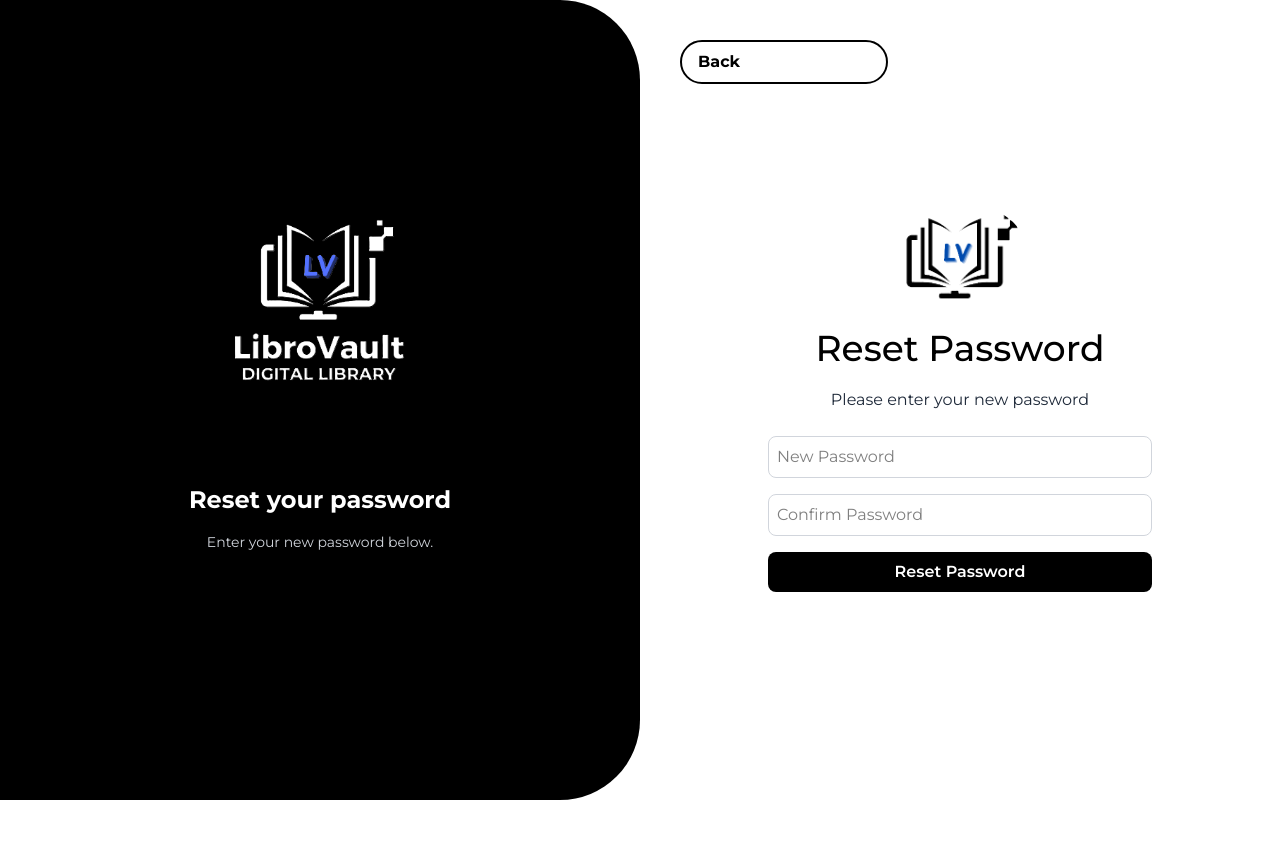
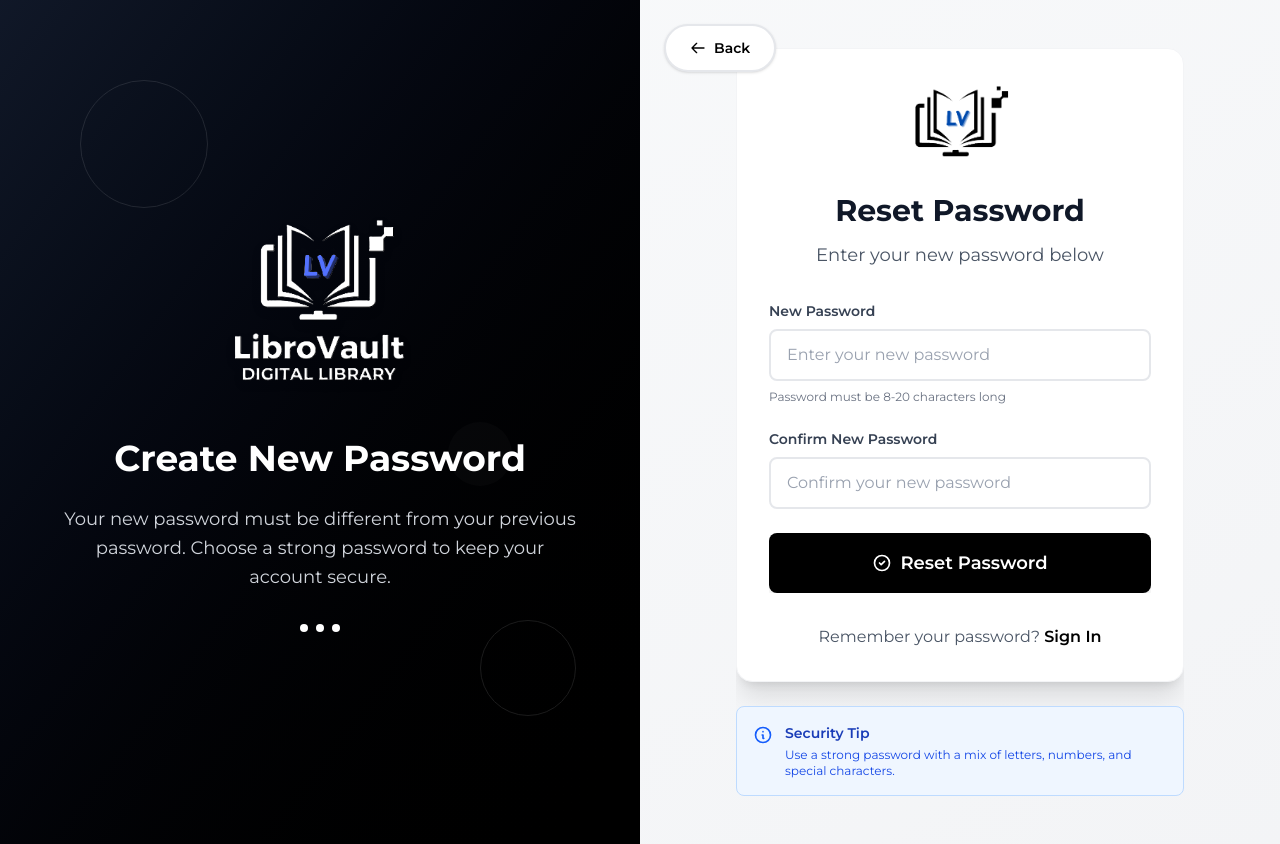
Before and after one commit to Navneetsingh04/LibroVault-LMS, a React (Vite) app in the folder client/: page /password/reset/1 in a window 1280 px wide. Before the commit the page ends 800 px from the top, so only its background shows below. Built offline with nearby package versions, Linux system fonts and the light colour scheme.

Commit message:
Enhance UI for Forgot Password and Reset Password pages with improved styling and responsiveness

```diff
--- a/client/src/pages/ForgotPassword.jsx
+++ b/client/src/pages/ForgotPassword.jsx
@@ -34,72 +34,116 @@ const ForgotPassword = () => {
   }
 
   return (
-    <div className="flex flex-col md:flex-row h-screen">
+    <div className="min-h-screen bg-gradient-to-br from-gray-50 to-gray-100 flex flex-col md:flex-row">
       {/* Left Side */}
-      <div className="hidden md:flex md:w-1/2 bg-black text-white flex-col justify-center items-center p-8 rounded-tr-[80px] rounded-br-[80px]">
+      <div className="hidden md:flex md:w-1/2 bg-gradient-to-br from-gray-900 to-black text-white flex-col justify-center items-center p-8 relative overflow-hidden rounded-r-4xl">
+        <div className="relative z-10 text-center">
           <img
             src={logo_with_title}
             alt="logo"
-          className="h-44 w-auto mb-12"
+            className="h-44 w-auto mb-12 mx-auto drop-shadow-lg"
           />
-        <h2 className="text-3xl font-bold">Forgot your password?</h2>
-        <p className="mt-4 text-sm text-gray-300 px-12 text-center">
-          Enter your registered email address and we'll send you a link to
-          reset your password.
+          <h2 className="text-4xl font-bold mb-6 leading-tight">
+            Forgot your password?
+          </h2>
+          <p className="text-lg text-gray-300 px-8 leading-relaxed">
+            Don't worry! It happens to the best of us. Enter your registered email address and we'll send you a secure link to reset your password.
+          </p>
+          <div className="mt-8 flex justify-center space-x-2">
+            <div className="w-2 h-2 bg-white rounded-full animate-pulse"></div>
+            <div className="w-2 h-2 bg-white rounded-full animate-pulse delay-100"></div>
+            <div className="w-2 h-2 bg-white rounded-full animate-pulse delay-200"></div>
+          </div>
+        </div>
+      </div>
+
+      {/* Right Side */}
+      <div className="w-full md:w-1/2 flex flex-col justify-center items-center px-6 py-12 relative overflow-hidden">
+        {/* Back Button */}
+        <Link
+          to="/login"
+          className="absolute top-6 left-6 group flex items-center space-x-2 bg-white border-2 border-gray-200 hover:border-black rounded-full px-6 py-3 text-sm font-semibold hover:bg-black hover:text-white transition-all duration-300 shadow-sm hover:shadow-md"
+        >
+          <svg className="w-4 h-4 group-hover:text-white transition-colors" fill="none" stroke="currentColor" viewBox="0 0 24 24">
+            <path strokeLinecap="round" strokeLinejoin="round" strokeWidth={2} d="M10 19l-7-7m0 0l7-7m-7 7h18" />
+          </svg>
+          <span>Back to Login</span>
+        </Link>
+
+        <div className="w-full max-w-md mt-12 md:mt-0">
+          {/* Logo for mobile */}
+          <div className="flex justify-center mb-8 md:hidden">
+            <img src={logo} alt="logo" className="h-16 w-auto" />
+          </div>
+
+          {/* Main Content */}
+          <div className="bg-white rounded-2xl shadow-xl p-8 border border-gray-100 max-h-[90vh] overflow-y-auto">
+            <div className="hidden md:flex justify-center mb-8">
+              <img src={logo} alt="logo" className="h-20 w-auto" />
+            </div>
+
+            <div className="text-center mb-8">
+              <h1 className="text-3xl font-bold text-gray-900 mb-3">
+                Reset Password
+              </h1>
+              <p className="text-gray-600 text-lg">
+                Enter your email to receive a reset link
               </p>
             </div>
 
-      {/* Right Side */}
-      <div className="w-full md:w-1/2 flex flex-col justify-center items-center px-6 py-12 relative">
-        <Link
-          to="/login"
-          className="absolute top-6 left-6 border-2 border-black rounded-full px-5 py-2 text-sm font-semibold hover:bg-black hover:text-white transition"
-        >
-          Back
-        </Link>
-
-        <div className="w-full max-w-sm mt-12 md:mt-0">
-          <div className="flex justify-center mb-10">
-            <img src={logo} alt="logo" className="h-20 w-auto" />
-          </div>
-
-          <h1 className="text-3xl font-semibold text-center mb-4">
-            Forgot Password
-          </h1>
-          <p className="text-gray-700 text-center mb-8">
-            Please enter your email
-          </p>
-
             <form onSubmit={handleForgotPassword} className="space-y-6">
-            <div>
+              <div className="space-y-2">
                 <label
                   htmlFor="email"
-                className="block text-sm font-medium text-gray-700 mb-1"
+                  className="block text-sm font-semibold text-gray-700"
                 >
-                Email address
+                  Email Address
                 </label>
+                <div className="relative">
                   <input
                     type="email"
                     id="email"
                     required
                     value={email}
                     onChange={(e) => setEmail(e.target.value)}
-                className="w-full border border-gray-300 rounded-md py-2 px-4 "
+                    placeholder="Enter your email address"
+                    className="w-full border-2 border-gray-200 rounded-lg py-3 px-4 text-gray-700 placeholder-gray-400 focus:border-black focus:ring-0 focus:outline-none transition-colors duration-200"
                   />
+                </div>
               </div>
 
               <button
                 type="submit"
                 disabled={loading}
-              className={`w-full py-2 rounded-md text-white font-medium transition ${
+                className={`w-full py-3 rounded-lg font-semibold text-lg transition-all duration-300 transform  ${
                   loading
-                  ? "bg-gray-400 cursor-not-allowed"
-                  : "bg-black hover:bg-white hover:text-black border-2 border-black"
+                    ? "bg-gray-400 text-white cursor-not-allowed"
+                    : "bg-black text-white hover:bg-gray-800 shadow-lg hover:shadow-xl"
                 }`}
               >
-              {loading ? "Sending..." : "Send Reset Link"}
+                {loading ? (
+                  <div className="flex items-center justify-center space-x-2">
+                    <div className="w-5 h-5 border-2 border-white border-t-transparent rounded-full animate-spin"></div>
+                    <span>Sending Reset Link...</span>
+                  </div>
+                ) : (
+                  "Send Reset Link"
+                )}
               </button>
             </form>
+
+            <div className="mt-8 text-center">
+              <p className="text-gray-600">
+                Remember your password?{" "}
+                <Link
+                  to="/login"
+                  className="text-black font-semibold hover:underline transition-all duration-200"
+                >
+                  Sign In
+                </Link>
+              </p>
+            </div>
+          </div>
         </div>
       </div>
     </div>
--- a/client/src/pages/ResetPassword.jsx
+++ b/client/src/pages/ResetPassword.jsx
@@ -50,67 +50,171 @@ const ResetPassword = () => {
   }
 
   return (
-    <div className="flex flex-col justify-center md:flex-row h-screen">
+    <div className="min-h-screen bg-gradient-to-br from-gray-50 to-gray-100 flex flex-col md:flex-row">
       {/* Left Section */}
-      <div className="hidden w-full md:w-1/2 bg-black text-white md:flex flex-col justify-center items-center p-8 rounded-tr-[80px] rounded-br-[80px]">
-        <div className="text-center h-[376px]">
-          <div className="flex justify-center items-center mb-12">
-            <img src={logo_with_title} alt="logo" className="mb-12 h-44 w-auto" />
+      <div className="hidden md:flex md:w-1/2 bg-gradient-to-br from-gray-900 to-black text-white flex-col justify-center items-center p-8 relative overflow-hidden">
+        {/* Background decorative elements */}
+        <div className="absolute top-0 left-0 w-full h-full opacity-10">
+          <div className="absolute top-20 left-20 w-32 h-32 border border-white rounded-full"></div>
+          <div className="absolute bottom-32 right-16 w-24 h-24 border border-white rounded-full"></div>
+          <div className="absolute top-1/2 right-32 w-16 h-16 bg-white rounded-full opacity-20"></div>
         </div>
-          <h2 className="text-2xl font-bold justify-center">Reset your password</h2>
-          <p className="mt-4 text-sm text-gray-300">Enter your new password below.</p>
+
+        <div className="relative z-10 text-center">
+          <img
+            src={logo_with_title}
+            alt="logo"
+            className="h-44 w-auto mb-12 mx-auto drop-shadow-lg"
+          />
+          <h2 className="text-4xl font-bold mb-6 leading-tight">
+            Create New Password
+          </h2>
+          <p className="text-lg text-gray-300 px-8 leading-relaxed">
+            Your new password must be different from your previous password. Choose a strong password to keep your account secure.
+          </p>
+
+          <div className="mt-8 flex justify-center space-x-2">
+            <div className="w-2 h-2 bg-white rounded-full animate-pulse"></div>
+            <div className="w-2 h-2 bg-white rounded-full animate-pulse delay-100"></div>
+            <div className="w-2 h-2 bg-white rounded-full animate-pulse delay-200"></div>
+          </div>
         </div>
       </div>
 
       {/* Right Section */}
-      <div className="w-full md:w-1/2 flex flex-col justify-center items-center px-8 py-12 relative">
+      <div className="w-full md:w-1/2 flex flex-col justify-center items-center px-6 py-12 relative">
+        {/* Back Button */}
         <Link
           to="/password/forgot"
-          className="border-2 rounded-3xl border-black font-bold w-52 py-2 px-4 absolute top-10 left-10 hover:bg-black hover:text-white transition duration-300"
+          className="absolute top-6 left-6 group flex items-center space-x-2 bg-white border-2 border-gray-200 hover:border-black rounded-full px-6 py-3 text-sm font-semibold hover:bg-black hover:text-white transition-all duration-300 shadow-sm hover:shadow-md"
         >
-          Back
+          <svg className="w-4 h-4 group-hover:text-white transition-colors" fill="none" stroke="currentColor" viewBox="0 0 24 24">
+            <path strokeLinecap="round" strokeLinejoin="round" strokeWidth={2} d="M10 19l-7-7m0 0l7-7m-7 7h18" />
+          </svg>
+          <span>Back</span>
         </Link>
 
-        <div className="max-w-sm w-full flex flex-col items-center">
-          <div className="flex justify-center mb-6">
-            <div className="rounded-full flex items-center justify-center">
-              <img src={logo} alt="logo" className="h-24 w-auto" />
+        <div className="w-full max-w-md mt-12 md:mt-0">
+          {/* Logo for mobile */}
+          <div className="flex justify-center mb-8 md:hidden">
+            <img src={logo} alt="logo" className="h-16 w-auto" />
+          </div>
+
+          {/* Main Content */}
+          <div className="bg-white rounded-2xl shadow-xl p-8 border border-gray-100">
+            <div className="hidden md:flex justify-center mb-8">
+              <img src={logo} alt="logo" className="h-20 w-auto" />
+            </div>
+
+            <div className="text-center mb-8">
+              <h1 className="text-3xl font-bold text-gray-900 mb-3">
+                Reset Password
+              </h1>
+              <p className="text-gray-600 text-lg">
+                Enter your new password below
+              </p>
+            </div>
+
+            <form onSubmit={handleResetPassword} className="space-y-6">
+              <div className="space-y-2">
+                <label
+                  htmlFor="password"
+                  className="block text-sm font-semibold text-gray-700"
+                >
+                  New Password
+                </label>
+                <div className="relative">
+                  <input
+                    type="password"
+                    id="password"
+                    value={password}
+                    onChange={(e) => setPassword(e.target.value)}
+                    placeholder="Enter your new password"
+                    required
+                    className="w-full border-2 border-gray-200 rounded-lg py-3 px-4 text-gray-700 placeholder-gray-400 focus:border-black focus:ring-0 focus:outline-none transition-colors duration-200"
+                  />
+                  <div className="absolute inset-y-0 right-0 flex items-center pr-3">
                   </div>
                 </div>
-          <h1 className="text-4xl font-medium text-center mb-5 overflow-hidden">Reset Password</h1>
-          <p className="text-gray-800 text-center mb-6">Please enter your new password</p>
+                <p className="text-xs text-gray-500">
+                  Password must be 8-20 characters long
+                </p>
+              </div>
 
-          <form onSubmit={handleResetPassword} className="w-full">
-            <div className="mb-4">
+              <div className="space-y-2">
+                <label
+                  htmlFor="confirmPassword"
+                  className="block text-sm font-semibold text-gray-700"
+                >
+                  Confirm New Password
+                </label>
+                <div className="relative">
                   <input
                     type="password"
-                value={password}
-                onChange={(e) => setPassword(e.target.value)}
-                placeholder="New Password"
-                required
-                className="border border-gray-300 rounded-lg p-2 w-full"
-              />
-            </div>
-            <div className="mb-4">
-              <input
-                type="password"
+                    id="confirmPassword"
                     value={confirmPassword}
                     onChange={(e) => setConfirmPassword(e.target.value)}
-                placeholder="Confirm Password"
+                    placeholder="Confirm your new password"
                     required
-                className="border border-gray-300 rounded-lg p-2 w-full"
+                    className="w-full border-2 border-gray-200 rounded-lg py-3 px-4 text-gray-700 placeholder-gray-400 focus:border-black focus:ring-0 focus:outline-none transition-colors duration-200"
                   />
+                  <div className="absolute inset-y-0 right-0 flex items-center pr-3">
                   </div>
+                </div>
+              </div>
+
               <button
                 type="submit"
                 disabled={loading}
-              className={`bg-black text-white font-semibold py-2 px-4 rounded-lg w-full ${
-                loading ? "opacity-50 cursor-not-allowed" : ""
+                className={`w-full py-4 rounded-lg font-semibold text-lg transition-all duration-300 transform focus:outline-none focus:ring-4 focus:ring-black/20 ${
+                  loading
+                    ? "bg-gray-400 text-white cursor-not-allowed transform-none"
+                    : "bg-black text-white hover:bg-gray-800 hover:scale-[1.02] active:scale-[0.98] shadow-lg hover:shadow-xl"
                 }`}
               >
-              {loading ? "Loading..." : "Reset Password"}
+                {loading ? (
+                  <div className="flex items-center justify-center space-x-2">
+                    <div className="w-5 h-5 border-2 border-white border-t-transparent rounded-full animate-spin"></div>
+                    <span>Resetting Password...</span>
+                  </div>
+                ) : (
+                  <div className="flex items-center justify-center space-x-2">
+                    <svg className="w-5 h-5" fill="none" stroke="currentColor" viewBox="0 0 24 24">
+                      <path strokeLinecap="round" strokeLinejoin="round" strokeWidth={2} d="M9 12l2 2 4-4m6 2a9 9 0 11-18 0 9 9 0 0118 0z" />
+                    </svg>
+                    <span>Reset Password</span>
+                  </div>
+                )}
               </button>
             </form>
+
+            <div className="mt-8 text-center">
+              <p className="text-gray-600">
+                Remember your password?{" "}
+                <Link
+                  to="/login"
+                  className="text-black font-semibold hover:underline transition-all duration-200"
+                >
+                  Sign In
+                </Link>
+              </p>
+            </div>
+          </div>
+
+          {/* Security Notice */}
+          <div className="mt-6 bg-blue-50 border border-blue-200 rounded-lg p-4">
+            <div className="flex items-start space-x-3">
+              <svg className="w-5 h-5 text-blue-600 mt-0.5 flex-shrink-0" fill="none" stroke="currentColor" viewBox="0 0 24 24">
+                <path strokeLinecap="round" strokeLinejoin="round" strokeWidth={2} d="M13 16h-1v-4h-1m1-4h.01M21 12a9 9 0 11-18 0 9 9 0 0118 0z" />
+              </svg>
+              <div>
+                <h4 className="text-sm font-semibold text-blue-800 mb-1">Security Tip</h4>
+                <p className="text-xs text-blue-700">
+                  Use a strong password with a mix of letters, numbers, and special characters.
+                </p>
+              </div>
+            </div>
+          </div>
         </div>
       </div>
     </div>
```
Lines whose indentation alone changed are shown as unchanged.
